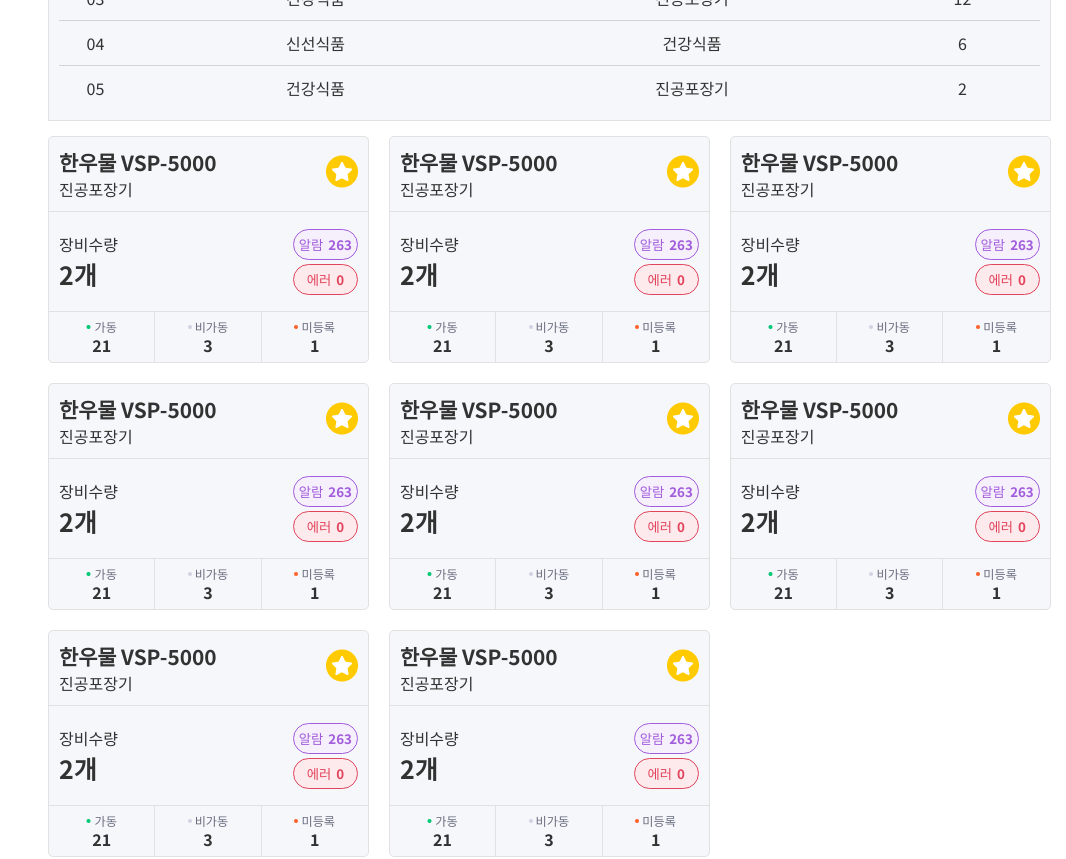
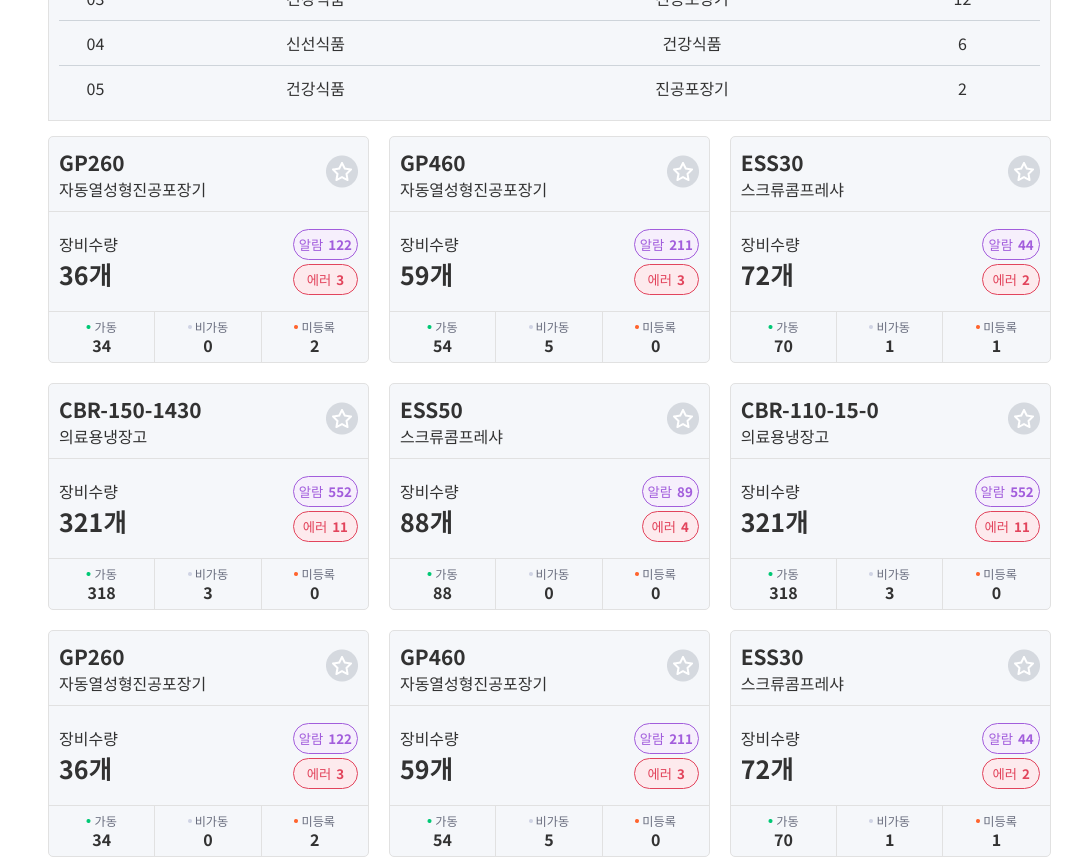
Before and after one commit to Kim-Haul/scautr-connect-api, a React (Create React App) app: page /scautr/dashboard in a window 1280 px wide. Shown: the part 1200-2059 px from the top of the page, without its empty margins (214-1280 px from the left). Built offline with nearby package versions, Linux system fonts and the light colour scheme; a small style sheet from the web is missing.

Commit message:
:lipstick: 1차 배포용 더미 데이터 삽입

```diff
--- a/src/components/etc/MonitoringCard.tsx
+++ b/src/components/etc/MonitoringCard.tsx
@@ -2,7 +2,159 @@ import React from 'react';
 import styled from 'styled-components';
 
 const MonitoringCard = () => {
-  const registration_query = new Array(8).fill(1);
+  const registration_query = [
+    {
+      machine: '자동열성형진공포장기',
+      model: 'GP260',
+      total: 36,
+      alarm: 122,
+      error: 3,
+      run: 34,
+      off: 0,
+      unconnected: 2,
+    },
+    {
+      machine: '자동열성형진공포장기',
+      model: 'GP460',
+      total: 59,
+      alarm: 211,
+      error: 3,
+      run: 54,
+      off: 5,
+      unconnected: 0,
+    },
+    {
+      machine: '스크류콤프레샤',
+      model: 'ESS30',
+      total: 72,
+      alarm: 44,
+      error: 2,
+      run: 70,
+      off: 1,
+      unconnected: 1,
+    },
+    {
+      machine: '의료용냉장고',
+      model: 'CBR-150-1430',
+      total: 321,
+      alarm: 552,
+      error: 11,
+      run: 318,
+      off: 3,
+      unconnected: 0,
+    },
+    {
+      machine: '스크류콤프레샤',
+      model: 'ESS50',
+      total: 88,
+      alarm: 89,
+      error: 4,
+      run: 88,
+      off: 0,
+      unconnected: 0,
+    },
+    {
+      machine: '의료용냉장고',
+      model: 'CBR-110-15-0',
+      total: 321,
+      alarm: 552,
+      error: 11,
+      run: 318,
+      off: 3,
+      unconnected: 0,
+    },
+    {
+      machine: '자동열성형진공포장기',
+      model: 'GP260',
+      total: 36,
+      alarm: 122,
+      error: 3,
+      run: 34,
+      off: 0,
+      unconnected: 2,
+    },
+    {
+      machine: '자동열성형진공포장기',
+      model: 'GP460',
+      total: 59,
+      alarm: 211,
+      error: 3,
+      run: 54,
+      off: 5,
+      unconnected: 0,
+    },
+    {
+      machine: '스크류콤프레샤',
+      model: 'ESS30',
+      total: 72,
+      alarm: 44,
+      error: 2,
+      run: 70,
+      off: 1,
+      unconnected: 1,
+    },
+    {
+      machine: '의료용냉장고',
+      model: 'CBR-150-1430',
+      total: 321,
+      alarm: 552,
+      error: 11,
+      run: 318,
+      off: 3,
+      unconnected: 0,
+    },
+    {
+      machine: '스크류콤프레샤',
+      model: 'ESS50',
+      total: 88,
+      alarm: 89,
+      error: 4,
+      run: 88,
+      off: 0,
+      unconnected: 0,
+    },
+    {
+      machine: '의료용냉장고',
+      model: 'CBR-110-15-0',
+      total: 321,
+      alarm: 552,
+      error: 11,
+      run: 318,
+      off: 3,
+      unconnected: 0,
+    },
+    {
+      machine: '자동열성형진공포장기',
+      model: 'GP460',
+      total: 59,
+      alarm: 211,
+      error: 3,
+      run: 54,
+      off: 5,
+      unconnected: 0,
+    },
+    {
+      machine: '스크류콤프레샤',
+      model: 'ESS30',
+      total: 72,
+      alarm: 44,
+      error: 2,
+      run: 70,
+      off: 1,
+      unconnected: 1,
+    },
+    {
+      machine: '의료용냉장고',
+      model: 'CBR-150-1430',
+      total: 321,
+      alarm: 552,
+      error: 11,
+      run: 318,
+      off: 3,
+      unconnected: 0,
+    },
+  ];
+
   return (
     <Wrap>
       <Card>
@@ -12,29 +164,26 @@ const MonitoringCard = () => {
               <div className="wrap">
                 <div className="top">
                   <div className="top_left">
-                    <div className="top_left_title">한우물 VSP-5000</div>
-                    <div className="top_left_sub">진공포장기</div>
+                    <div className="top_left_title">{v.model}</div>
+                    <div className="top_left_sub">{v.machine}</div>
                   </div>
                   <div className="top_right">
-                    <img
-                      src="/images/exclamation-thick-fill.png"
-                      alt="즐겨찾기"
-                    />
+                    <img src="/images/exclamation-thick.png" alt="즐겨찾기" />
                   </div>
                 </div>
                 <div className="middle">
                   <div className="middle_left">
                     <div className="middle_left_title">장비수량</div>
-                    <div className="middle_left_sub">2개</div>
+                    <div className="middle_left_sub">{v.total}개</div>
                   </div>
                   <div className="middle_right">
                     <button className="alarm">
                       <span className="alarm_title">알람</span>
-                      <span className="alarm_content">263</span>
+                      <span className="alarm_content">{v.alarm}</span>
                     </button>
                     <button className="error">
                       <span className="error_title">에러</span>
-                      <span className="error_content">0</span>
+                      <span className="error_content">{v.error}</span>
                     </button>
                   </div>
                 </div>
@@ -46,7 +195,7 @@ const MonitoringCard = () => {
                       </div>
                       <span>가동</span>
                     </div>
-                    <div className="bottom_sub">21</div>
+                    <div className="bottom_sub">{v.run}</div>
                   </div>
                   <div className="stop">
                     <div className="bottom_title">
@@ -55,7 +204,7 @@ const MonitoringCard = () => {
                       </div>
                       <span>비가동</span>
                     </div>
-                    <div className="bottom_sub">3</div>
+                    <div className="bottom_sub">{v.off}</div>
                   </div>
                   <div className="unconnect">
                     <div className="bottom_title">
@@ -64,7 +213,7 @@ const MonitoringCard = () => {
                       </div>
                       <span>미등록</span>
                     </div>
-                    <div className="bottom_sub">1</div>
+                    <div className="bottom_sub">{v.unconnected}</div>
                   </div>
                 </div>
               </div>
--- a/src/components/post/InquiryDetail.tsx
+++ b/src/components/post/InquiryDetail.tsx
@@ -8,12 +8,14 @@ const InquiryDetail = () => {
       <Content>
         <div className="row title">Wifi-Link의 TCP,AP 관련 문의</div>
         <div className="row info">
-          <div className="div">LG화학</div>
+          <div className="div">신선식품</div>
           <div className="div">최예랑(cyr****)</div>
           <div className="div">2022-11-25</div>
         </div>
         <div className="row content">
           TF303 모델에 wifi 연결이 가능한가요?
+          <br />
+          가능하다면 해당 모델 추가 견적 문의 드립니다.
           <br />
           <br />
         </div>
--- a/src/components/table/ManagementTable.tsx
+++ b/src/components/table/ManagementTable.tsx
@@ -4,7 +4,75 @@ import { useNavigate } from 'react-router-dom';
 
 const ManagementTable = () => {
   const navigate = useNavigate();
-  const registration_query = new Array(7).fill(1);
+  const registration_query = [
+    {
+      id: '6',
+      date: '2022-11-24',
+      company: '그랜드벨',
+      machine: '자동열성형진공포장기',
+      color: '#9AC3FD',
+      model: 'GP260',
+      state: 'ON',
+      location: '경기도 광주시 곤지암읍 경충대로 417-11',
+      progix: '사용',
+    },
+    {
+      id: '5',
+      date: '2022-11-22',
+      company: '이지컴프레셔',
+      machine: '스크류콤프레샤',
+      color: '#FFACAC',
+      model: 'ESS15',
+      state: 'ON',
+      location: '경상남도 김해시 진영읍 김해대로 748',
+      progix: '사용',
+    },
+    {
+      id: '4',
+      date: '2022-11-19',
+      company: '그랜드벨',
+      machine: '자동열성형진공포장기',
+      color: '#9AC3FD',
+      model: 'GP460',
+      state: 'ON',
+      location: '경기도 광주시 곤지암읍 경충대로 417-11',
+      progix: '사용',
+    },
+    {
+      id: '3',
+      date: '2022-11-02',
+      company: 'GMS',
+      machine: '의료용냉장고',
+      color: '#FECD8B',
+      model: 'CBR-150-1430',
+      state: 'ON',
+      location: '경기도 양주시 은현면 검준2길 201-22',
+      progix: '사용',
+    },
+    {
+      id: '2',
+      date: '2022-11-02',
+      company: '이지컴프레셔',
+      machine: '스크류콤프레샤',
+      color: '#FFACAC',
+      model: 'ESS30',
+      state: 'ON',
+      location: '경상남도 김해시 진영읍 김해대로 748',
+      progix: '사용',
+    },
+    {
+      id: '1',
+      date: '2022-10-17',
+      company: 'GMS',
+      machine: '의료용냉장고',
+      color: '#FECD8B',
+      model: 'CBR-150-182',
+      state: 'ON',
+      location: '경기도 양주시 은현면 검준2길 201-22',
+      progix: '사용',
+    },
+  ];
+
   return (
     <Tbody>
       {registration_query.map((v, i) => {
@@ -18,14 +86,17 @@ const ManagementTable = () => {
               <td>
                 <input type="checkbox" id={String(i)} readOnly />
               </td>
-              <td>{i}</td>
-              <td>2022-11-10</td>
-              <td>하나에프비엔비</td>
-              <td>한우물 VSP-5000</td>
-              <td>GP460M</td>
-              <td>ON</td>
-              <td>서울 금천구 가산디지털1로 165</td>
-              <td>사용</td>
+              <td>{v.id}</td>
+              <td>{v.date}</td>
+              <td>{v.company}</td>
+              {/* <td style={{ backgroundColor: v.color, color: 'white' }}>
+                {v.machine}
+              </td> */}
+              <td>{v.machine}</td>
+              <td>{v.model}</td>
+              <td>{v.state}</td>
+              <td>{v.location.substr(0, 15)} ...</td>
+              <td>{v.progix}</td>
             </tr>
           </React.Fragment>
         );
--- a/src/components/table/NoticeInquiryTable.tsx
+++ b/src/components/table/NoticeInquiryTable.tsx
@@ -3,7 +3,48 @@ import styled from 'styled-components';
 import { useNavigate } from 'react-router-dom';
 
 const NoticeInquiryTable = () => {
-  const registration_query = new Array(3).fill(1);
+  const registration_query = [
+    {
+      id: '4',
+      classification: '공지사항',
+      state: '답변대기',
+      title: 'Wifi-Link의 TCP, AP 관련 문의',
+      company: '이랜드몰',
+      author_name: '정지영',
+      author_id: 'jyy****',
+      date: '2022-11-24',
+    },
+    {
+      id: '3',
+      classification: '공지사항',
+      state: '답변대기',
+      title: '배송문의',
+      company: '신선식품',
+      author_name: '고민지',
+      author_id: 'koh****',
+      date: '2022-11-11',
+    },
+    {
+      id: '2',
+      classification: '공지사항',
+      state: '답변완료',
+      title: '이더넷 케이블 연장선 추가 주문',
+      company: '이랜드몰',
+      author_name: '정지영',
+      author_id: 'jyy****',
+      date: '2022-11-03',
+    },
+    {
+      id: '1',
+      classification: '공지사항',
+      state: '답변대기',
+      title: '무선 인터넷 연결 문의',
+      company: '한바다',
+      author_name: '김도영',
+      author_id: 'kim****',
+      date: '2022-11-02',
+    },
+  ];
   const navigate = useNavigate();
 
   return (
@@ -16,20 +57,22 @@ const NoticeInquiryTable = () => {
                 navigate('/scautr/board/inquiry/detail/172');
               }}
             >
-              <td>{i}</td>
-              <td>공지사항</td>
-              <td>답변대기</td>
-              <td>Wifi-Link의 TCP, AP 관련 문의</td>
+              <td>{v.id}</td>
+              <td>{v.classification}</td>
+              <td>{v.state}</td>
+              <td>{v.title}</td>
               <td>
                 <div className="writer">
                   <img src="/images/board_profile.png" alt="프로필 이미지" />
                   <div className="writer_detail">
-                    <span className="writer_detail_company">LG화학</span>
-                    <span>최예랑(cyr****)</span>
+                    <span className="writer_detail_company">{v.company}</span>
+                    <span>
+                      {v.author_name}({v.author_id})
+                    </span>
                   </div>
                 </div>
               </td>
-              <td>2022-11-25</td>
+              <td>{v.date}</td>
             </tr>
           </React.Fragment>
         );
--- a/src/components/table/NoticeProgixTable.tsx
+++ b/src/components/table/NoticeProgixTable.tsx
@@ -3,7 +3,40 @@ import styled from 'styled-components';
 import { useNavigate } from 'react-router-dom';
 
 const NoticeProgixTable = () => {
-  const registration_query = new Array(3).fill(1);
+  const registration_query = [
+    {
+      id: '4',
+      classification: '공지사항',
+      title: '냉각기 쿨러 모델 교체',
+      author_name: '최예랑',
+      author_id: 'cyr****',
+      date: '2022-11-21',
+    },
+    {
+      id: '3',
+      classification: '공지사항',
+      title: '고객센터 휴무 안내',
+      author_name: '고민지',
+      author_id: 'koh****',
+      date: '2022-11-19',
+    },
+    {
+      id: '2',
+      classification: '이벤트',
+      title: 'TF-303 모델 출시 이벤트',
+      author_name: '최예랑',
+      author_id: 'cyr****',
+      date: '2022-11-14',
+    },
+    {
+      id: '1',
+      classification: '공지사항',
+      title: '고객센터 휴무 안내',
+      author_name: '최예랑',
+      author_id: 'cyr****',
+      date: '2022-11-09',
+    },
+  ];
   const navigate = useNavigate();
   return (
     <Tbody>
@@ -15,16 +48,20 @@ const NoticeProgixTable = () => {
                 navigate('/scautr/board/notice/progix/detail/172');
               }}
             >
-              <td>{i}</td>
-              <td>공지사항</td>
-              <td>신규 진공포장기 출시</td>
+              <td>{v.id}</td>
+              <td>{v.classification}</td>
+              <td>{v.title}</td>
               <td>
                 <div className="writer">
+                  <div className="writer_wrap">
                     <img src="/images/board_profile.png" alt="프로필 이미지" />
-                  <span>정지영(jyy****)</span>
+                    <span>
+                      {v.author_name}({v.author_id})
+                    </span>
+                  </div>
                 </div>
               </td>
-              <td>2022-11-25</td>
+              <td>{v.date}</td>
             </tr>
           </React.Fragment>
         );
@@ -45,11 +82,16 @@ const Tbody = styled.tbody`
     display: flex;
     align-items: center;
     justify-content: center;
+    .writer_wrap {
+      width: 100%;
+      display: flex;
+      justify-content: center;
       img {
         margin-right: 5px;
         width: 20px;
         // img가 글자보다 살짝 위로 있는 느낌이 들어서 margin-top
         margin-top: 3px;
+      }
     }
   }
   tr {
--- a/src/components/table/NoticeScautrTable.tsx
+++ b/src/components/table/NoticeScautrTable.tsx
@@ -3,7 +3,43 @@ import styled from 'styled-components';
 import { useNavigate } from 'react-router-dom';
 
 const NoticeScautrTable = () => {
-  const registration_query = new Array(3).fill(1);
+  const registration_query = [
+    {
+      id: '5',
+      classification: '공지사항',
+      title: '스카우터 서버 정기 점검 안내',
+      author: 'VITCON',
+      date: '2022-11-28',
+    },
+    {
+      id: '4',
+      classification: '업데이트',
+      title: '펌웨어 디바이스 업데이트',
+      author: 'VITCON',
+      date: '2022-11-21',
+    },
+    {
+      id: '3',
+      classification: '공지사항',
+      title: '11월 4주차 고객센터 휴무 안내',
+      author: 'VITCON',
+      date: '2022-11-16',
+    },
+    {
+      id: '2',
+      classification: '공지사항',
+      title: '모듈 센서 추가 견적서 안내',
+      author: 'VITCON',
+      date: '2022-11-13',
+    },
+    {
+      id: '1',
+      classification: '공지사항',
+      title: '스카우터 데이터 연동 메뉴얼',
+      author: 'VITCON',
+      date: '2022-11-09',
+    },
+  ];
   const navigate = useNavigate();
   return (
     <Tbody>
@@ -15,11 +51,11 @@ const NoticeScautrTable = () => {
                 navigate('/scautr/board/notice/scautr/detail/172');
               }}
             >
-              <td>{i}</td>
-              <td>공지사항</td>
-              <td>스카우터 서버 정기 점검 안내</td>
-              <td>VITCON</td>
-              <td>2022-11-12</td>
+              <td>{v.id}</td>
+              <td>{v.classification}</td>
+              <td>{v.title}</td>
+              <td>{v.author}</td>
+              <td>{v.date}</td>
             </tr>
           </React.Fragment>
         );
--- a/src/components/table/RegistrationMachineTable.tsx
+++ b/src/components/table/RegistrationMachineTable.tsx
@@ -2,7 +2,36 @@ import React from 'react';
 import styled from 'styled-components';
 
 const RegistrationMachineTable = () => {
-  const registration_query = new Array(3).fill(1);
+  const registration_query = [
+    {
+      id: '3',
+      date: '2022-11-26',
+      group: '포장기',
+      machine: '자동열성형진공포장기',
+      model: '한우물 VSP-5000',
+      duration: '5년',
+      sort: '기계',
+    },
+    {
+      id: '2',
+      date: '2022-11-19',
+      group: '기타',
+      machine: '컴프레셔',
+      model: 'ESS30',
+      duration: '10년',
+      sort: '기계',
+    },
+    {
+      id: '1',
+      date: '2022-11-07',
+      group: '기타',
+      machine: '의료용냉장고',
+      model: 'CBR-150-182',
+      duration: '7년',
+      sort: '기계',
+    },
+  ];
+
   return (
     <Tbody>
       {registration_query.map((v, i) => {
@@ -12,14 +41,14 @@ const RegistrationMachineTable = () => {
               <td>
                 <input type="checkbox" id={String(i)} readOnly />
               </td>
-              <td>{i}</td>
-              <td>포장기</td>
-              <td>자동열성형진공포장기</td>
-              <td>한우물 VSP-5000</td>
-              <td>5년 2개월</td>
-              <td>기계</td>
+              <td>{v.id}</td>
+              <td>{v.group}</td>
+              <td>{v.machine}</td>
+              <td>{v.model}</td>
+              <td>{v.duration}</td>
+              <td>{v.sort}</td>
               <td>-</td>
-              <td>2022-11-22</td>
+              <td>{v.date}</td>
             </tr>
           </React.Fragment>
         );
--- a/src/components/table/RegistrationOptionTable.tsx
+++ b/src/components/table/RegistrationOptionTable.tsx
@@ -2,7 +2,56 @@ import React from 'react';
 import styled from 'styled-components';
 
 const RegistrationOptionTable = () => {
-  const registration_query = new Array(7).fill(1);
+  const registration_query = [
+    {
+      id: '6',
+      date: '2022-11-28',
+      option: '라벨러',
+      model: 'TF107',
+      duration: '2년',
+      sort: '옵션',
+    },
+    {
+      id: '5',
+      date: '2022-11-21',
+      option: '라벨러',
+      model: 'TF112',
+      duration: '3년',
+      sort: '옵션',
+    },
+    {
+      id: '4',
+      date: '2022-11-18',
+      option: '라벨러',
+      model: 'TF130',
+      duration: '3년',
+      sort: '옵션',
+    },
+    {
+      id: '3',
+      date: '2022-10-28',
+      option: '라벨러',
+      model: 'TF133',
+      duration: '3년',
+      sort: '옵션',
+    },
+    {
+      id: '2',
+      date: '2022-10-23',
+      option: '라벨러',
+      model: 'TF201',
+      duration: '5년',
+      sort: '옵션',
+    },
+    {
+      id: '1',
+      date: '2022-10-11',
+      option: '라벨러',
+      model: 'TF304',
+      duration: '5년',
+      sort: '옵션',
+    },
+  ];
   return (
     <Tbody>
       {registration_query.map((v, i) => {
@@ -12,14 +61,14 @@ const RegistrationOptionTable = () => {
               <td>
                 <input type="checkbox" id={String(i)} readOnly />
               </td>
-              <td>{i}</td>
+              <td>{v.id}</td>
               <td>-</td>
-              <td>라벨러</td>
-              <td>TF107</td>
-              <td>5년 2개월</td>
-              <td>옵션</td>
+              <td>{v.option}</td>
+              <td>{v.model}</td>
+              <td>{v.duration}</td>
+              <td>{v.sort}</td>
               <td>-</td>
-              <td>2022-11-22</td>
+              <td>{v.date}</td>
             </tr>
           </React.Fragment>
         );
```
Also changed, not shown: src/components/post/ProgixDetail.tsx (+5 -5 lines). Lines whose indentation alone changed are shown as unchanged.
